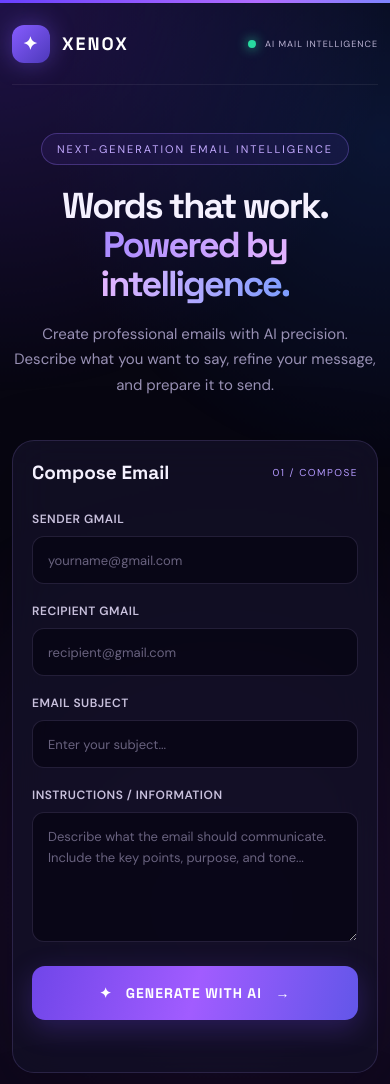
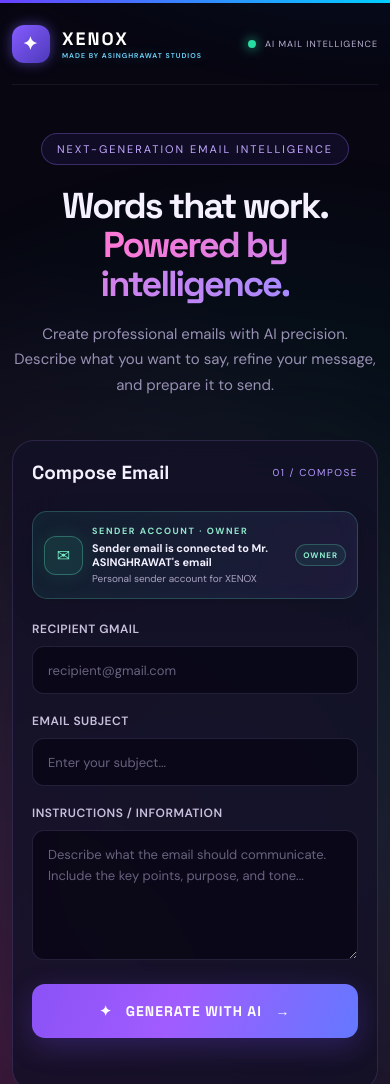
Before and after one commit to asinghrawat602-cyber/XENOX_AI, a plain HTML site: page index.html in a window 390 px wide. Shown: the top 1084 px of the page. Drawn offline with Linux system fonts and the light colour scheme.

```diff
--- a/index.html
+++ b/index.html
@@ -1,9 +1,9 @@
-
 <!DOCTYPE html>
 <html lang="en">
 <head>
     <meta charset="UTF-8">
     <meta name="viewport" content="width=device-width, initial-scale=1.0">
+    <meta name="theme-color" content="#070611">
     <title>XENOX — AI Mail Intelligence</title>
 
     <link rel="preconnect" href="https://fonts.googleapis.com">
@@ -41,10 +41,12 @@
             inset: -30%;
             z-index: -2;
             background:
-                    radial-gradient(circle at 20% 20%, rgba(116, 65, 255, .23), transparent 32%),
-                    radial-gradient(circle at 80% 30%, rgba(36, 108, 255, .15), transparent 30%),
-                    radial-gradient(circle at 55% 85%, rgba(172, 65, 255, .15), transparent 35%);
-            animation: aurora 14s ease-in-out infinite alternate;
+                radial-gradient(circle at 15% 25%, rgba(140, 65, 255, .34), transparent 32%),
+                radial-gradient(circle at 85% 20%, rgba(0, 145, 255, .27), transparent 32%),
+                radial-gradient(circle at 50% 85%, rgba(255, 55, 190, .23), transparent 35%),
+                radial-gradient(circle at 75% 75%, rgba(0, 255, 210, .13), transparent 30%);
+            background-size: 180% 180%;
+            animation: colorAurora 12s ease-in-out infinite alternate;
         }
 
         body::after {
@@ -54,15 +56,25 @@
             z-index: -1;
             opacity: .12;
             background-image:
-                    linear-gradient(rgba(255,255,255,.035) 1px, transparent 1px),
-                    linear-gradient(90deg, rgba(255,255,255,.035) 1px, transparent 1px);
+                linear-gradient(rgba(255,255,255,.035) 1px, transparent 1px),
+                linear-gradient(90deg, rgba(255,255,255,.035) 1px, transparent 1px);
             background-size: 48px 48px;
             pointer-events: none;
         }
 
-        @keyframes aurora {
-            from { transform: translate(-2%, -1%) scale(1); }
-            to { transform: translate(2%, 2%) scale(1.12); }
+        @keyframes colorAurora {
+            0% {
+                background-position: 0% 20%;
+                transform: translate(-2%, -1%) scale(1);
+            }
+            50% {
+                background-position: 100% 80%;
+                transform: translate(2%, 2%) scale(1.08);
+            }
+            100% {
+                background-position: 30% 100%;
+                transform: translate(-1%, 2%) scale(1.12);
+            }
         }
 
         button, input, textarea {
@@ -71,13 +83,13 @@
 
         .top-line {
             height: 3px;
-            background: linear-gradient(90deg, #6941ff, #b16cff, #4c9dff, #6941ff);
-            background-size: 200%;
-            animation: shine 5s linear infinite;
+            background: linear-gradient(90deg, #6941ff, #00cfff, #ff62d5, #6941ff);
+            background-size: 300% 100%;
+            animation: topColorFlow 5s linear infinite;
         }
 
-        @keyframes shine {
-            to { background-position: 200% center; }
+        @keyframes topColorFlow {
+            to { background-position: 300% 0; }
         }
 
         .container {
@@ -86,11 +98,12 @@
         }
 
         header {
-            height: 82px;
+            min-height: 82px;
             display: flex;
             align-items: center;
             justify-content: space-between;
             border-bottom: 1px solid rgba(255,255,255,.07);
+            gap: 15px;
         }
 
         .brand {
@@ -101,7 +114,76 @@
             font-size: 23px;
             font-weight: 700;
             letter-spacing: 2px;
-            color: #ffffff;
+            color: #fff;
+        }
+
+        .brand-copy {
+            display: flex;
+            flex-direction: column;
+            gap: 2px;
+        }
+
+        .brand-byline {
+            color: #a99bc9;
+            font-family: 'DM Sans', sans-serif;
+            font-size: 9px;
+            font-weight: 600;
+            letter-spacing: 1.45px;
+            line-height: 1.2;
+            text-transform: uppercase;
+            animation: studioGlow 5s ease-in-out infinite alternate;
+        }
+
+        @keyframes studioGlow {
+            from {
+                color: #9b8bbd;
+                text-shadow: 0 0 5px rgba(145,103,255,.15);
+            }
+            to {
+                color: #70d9ff;
+                text-shadow: 0 0 12px rgba(112,217,255,.42);
+            }
+        }
+
+        .owner-card {
+            display: flex;
+            align-items: center;
+            gap: 13px;
+            margin-bottom: 22px;
+            padding: 16px 17px;
+            border: 1px solid rgba(95, 225, 190, .24);
+            border-radius: 15px;
+            background: linear-gradient(110deg, rgba(18,117,100,.15), rgba(104,77,190,.13));
+            box-shadow: inset 0 0 22px rgba(80,220,190,.035), 0 8px 28px rgba(0,0,0,.12);
+        }
+
+        .owner-icon {
+            width: 39px;
+            height: 39px;
+            flex: 0 0 39px;
+            display: grid;
+            place-items: center;
+            border: 1px solid rgba(105,240,197,.3);
+            border-radius: 12px;
+            color: #75efc7;
+            background: rgba(48,194,151,.12);
+            box-shadow: 0 0 20px rgba(48,194,151,.12);
+        }
+
+        .owner-copy { min-width: 0; flex: 1; }
+        .owner-label { color: #8fe7cb; font-size: 9px; font-weight: 700; letter-spacing: 1.6px; }
+        .owner-title { margin-top: 4px; color: #f3f0ff; font-size: 13px; font-weight: 700; }
+        .owner-subtitle { margin-top: 3px; color: #aaa3c2; font-size: 11px; }
+
+        .owner-state {
+            padding: 6px 9px;
+            border: 1px solid rgba(105,240,197,.24);
+            border-radius: 30px;
+            color: #8ff0ce;
+            background: rgba(48,194,151,.09);
+            font-size: 9px;
+            font-weight: 700;
+            letter-spacing: 1px;
         }
 
         .brand-icon {
@@ -111,7 +193,15 @@
             place-items: center;
             border-radius: 12px;
             background: linear-gradient(135deg, #865cff, #4d39ba);
-            box-shadow: 0 0 25px rgba(133, 92, 255, .4);
+            animation: logoGlow 3s ease-in-out infinite alternate;
+        }
+
+        @keyframes logoGlow {
+            from { box-shadow: 0 0 12px rgba(133,92,255,.35); }
+            to {
+                box-shadow: 0 0 22px rgba(133,92,255,.8),
+                            0 0 42px rgba(0,180,255,.35);
+            }
         }
 
         .status {
@@ -140,10 +230,10 @@
         .eyebrow {
             display: inline-block;
             padding: 8px 15px;
-            border: 1px solid rgba(157, 119, 255, .3);
+            border: 1px solid rgba(157,119,255,.3);
             border-radius: 30px;
             color: #c3aaff;
-            background: rgba(124, 83, 255, .09);
+            background: rgba(124,83,255,.09);
             font-size: 11px;
             letter-spacing: 2px;
             margin-bottom: 22px;
@@ -157,10 +247,16 @@
         }
 
         h1 span {
-            background: linear-gradient(100deg, #a88aff, #e2b4ff, #7c9dff);
+            background: linear-gradient(90deg, #a88aff, #45caff, #ff78d5, #a88aff);
+            background-size: 300% auto;
             -webkit-background-clip: text;
             background-clip: text;
             color: transparent;
+            animation: textColorFlow 6s linear infinite;
+        }
+
+        @keyframes textColorFlow {
+            to { background-position: 300% center; }
         }
 
         .hero p {
@@ -186,6 +282,12 @@
             background: var(--panel);
             backdrop-filter: blur(22px);
             box-shadow: 0 20px 70px rgba(0,0,0,.25);
+            transition: border-color .4s ease, box-shadow .4s ease, transform .4s ease;
+        }
+
+        .panel:hover {
+            border-color: rgba(157,119,255,.48);
+            box-shadow: 0 20px 70px rgba(0,0,0,.3), 0 0 28px rgba(125,83,255,.10);
         }
 
         .panel-heading {
@@ -206,9 +308,7 @@
             letter-spacing: 1.5px;
         }
 
-        .field {
-            margin-bottom: 19px;
-        }
+        .field { margin-bottom: 19px; }
 
         label {
             display: block;
@@ -221,19 +321,17 @@
 
         input, textarea {
             width: 100%;
-            border: 1px solid rgba(171, 151, 221, .17);
+            border: 1px solid rgba(171,151,221,.17);
             outline: none;
             border-radius: 12px;
-            background: rgba(5, 4, 17, .65);
+            background: rgba(5,4,17,.65);
             color: #f5f1ff;
             padding: 14px 15px;
             font-size: 13px;
             transition: .25s;
         }
 
-        input {
-            height: 48px;
-        }
+        input { height: 48px; }
 
         textarea {
             min-height: 130px;
@@ -241,13 +339,11 @@
             line-height: 1.6;
         }
 
-        input::placeholder, textarea::placeholder {
-            color: #69627f;
-        }
+        input::placeholder, textarea::placeholder { color: #69627f; }
 
         input:focus, textarea:focus {
-            border-color: rgba(155, 115, 255, .8);
-            box-shadow: 0 0 0 3px rgba(130, 85, 255, .1);
+            border-color: rgba(155,115,255,.8);
+            box-shadow: 0 0 0 3px rgba(130,85,255,.1);
         }
 
         .primary-btn {
@@ -261,28 +357,32 @@
             font-weight: 700;
             letter-spacing: 1px;
             cursor: pointer;
-            background: linear-gradient(105deg, #7046e9, #a15cff, #6256e9);
-            box-shadow: 0 8px 28px rgba(119, 77, 255, .25);
+            background: linear-gradient(110deg, #7046e9, #a15cff, #398cff, #7046e9);
+            background-size: 300% 100%;
+            animation: buttonColorFlow 7s ease infinite;
+            box-shadow: 0 8px 28px rgba(119,77,255,.25);
             transition: .25s;
+        }
+
+        @keyframes buttonColorFlow {
+            0% { background-position: 0% 50%; }
+            50% { background-position: 100% 50%; }
+            100% { background-position: 0% 50%; }
         }
 
         .primary-btn:hover {
             transform: translateY(-2px);
-            box-shadow: 0 12px 35px rgba(119, 77, 255, .4);
+            box-shadow: 0 12px 35px rgba(119,77,255,.4);
         }
 
-        .primary-btn:disabled {
-            opacity: .6;
-            cursor: wait;
-            transform: none;
-        }
+        .primary-btn:disabled { opacity: .6; cursor: wait; transform: none; }
 
         .preview-area {
             min-height: 340px;
             padding: 19px;
-            border: 1px solid rgba(171, 151, 221, .13);
+            border: 1px solid rgba(171,151,221,.13);
             border-radius: 14px;
-            background: rgba(5, 4, 17, .55);
+            background: rgba(5,4,17,.55);
             color: #e5def5;
             font-size: 13px;
             line-height: 1.85;
@@ -291,9 +391,7 @@
             overflow-wrap: anywhere;
         }
 
-        .preview-area:focus {
-            border-color: rgba(155, 115, 255, .7);
-        }
+        .preview-area:focus { border-color: rgba(155,115,255,.7); }
 
         .preview-area:empty::before {
             content: "Your AI-generated email will appear here...";
@@ -311,7 +409,7 @@
             flex: 1 1 0;
             min-height: 47px;
             padding: 0 15px;
-            border: 1px solid rgba(171, 151, 221, .2);
+            border: 1px solid rgba(171,151,221,.2);
             border-radius: 12px;
             color: #dcd4f2;
             background: rgba(255,255,255,.035);
@@ -323,8 +421,8 @@
         }
 
         .secondary-btn:hover {
-            border-color: rgba(170, 132, 255, .65);
-            background: rgba(137, 94, 255, .12);
+            border-color: rgba(170,132,255,.65);
+            background: rgba(137,94,255,.12);
             transform: translateY(-2px);
         }
 
@@ -332,37 +430,27 @@
             flex: 1 1 100% !important;
             min-height: 66px;
             margin-top: 8px;
-            border: 1px solid rgba(113, 255, 202, .28);
+            border: 1px solid rgba(113,255,202,.28);
             border-radius: 15px;
-            color: #ffffff;
+            color: #fff;
             font-family: 'Space Grotesk', sans-serif;
             font-size: 16px;
             font-weight: 700;
             letter-spacing: 1.2px;
-            background: linear-gradient(105deg, #087c62, #159c83 48%, #6950d9);
-            box-shadow:
-                    0 8px 30px rgba(21, 190, 142, .18),
-                    0 0 24px rgba(125, 86, 255, .12);
+            background: linear-gradient(110deg, #087c62, #159cba, #6950d9, #087c62);
+            background-size: 300% 100%;
+            animation: buttonColorFlow 8s ease infinite;
+            box-shadow: 0 8px 30px rgba(21,190,142,.18), 0 0 24px rgba(125,86,255,.12);
             transition: all .3s ease;
         }
 
         .send-btn:hover {
             transform: translateY(-3px);
-            background: linear-gradient(105deg, #0b9875, #20b997 48%, #8465f5);
-            box-shadow:
-                    0 13px 38px rgba(21, 190, 142, .28),
-                    0 0 32px rgba(125, 86, 255, .2);
+            box-shadow: 0 13px 38px rgba(21,190,142,.28), 0 0 32px rgba(125,86,255,.2);
         }
 
-        .send-btn:disabled {
-            opacity: .55;
-            cursor: not-allowed;
-            transform: none;
-        }
-
-        .preview-actions .send-btn {
-            order: 3;
-        }
+        .send-btn:disabled { opacity: .55; cursor: not-allowed; transform: none; }
+        .preview-actions .send-btn { order: 3; }
 
         .message {
             min-height: 20px;
@@ -372,13 +460,8 @@
             line-height: 1.5;
         }
 
-        .message.error {
-            color: #ff8e9b;
-        }
-
-        .message.success {
-            color: #55e6b2;
-        }
+        .message.error { color: #ff8e9b; }
+        .message.success { color: #55e6b2; }
 
         footer {
             padding: 25px 0;
@@ -390,38 +473,31 @@
         }
 
         @media (max-width: 800px) {
-            .workspace {
-                grid-template-columns: 1fr;
-            }
-
-            .hero {
-                padding-top: 48px;
-            }
+            .workspace { grid-template-columns: 1fr; }
+            .hero { padding-top: 48px; }
         }
 
         @media (max-width: 480px) {
-            .container {
-                width: min(100% - 24px, 1180px);
+            .container { width: min(100% - 24px, 1180px); }
+            .panel { padding: 19px; }
+            .brand { font-size: 18px; }
+            .brand-byline { font-size: 7px; letter-spacing: 1px; }
+            .owner-card { gap: 9px; padding: 13px 11px; }
+            .owner-title { font-size: 11px; }
+            .owner-subtitle { font-size: 10px; }
+            .owner-state { font-size: 8px; padding: 5px 7px; }
+            .status { font-size: 9px; }
+            .preview-actions .secondary-btn:not(.send-btn) { flex: 1 1 100%; }
+            .send-btn { min-height: 60px; }
+        }
+
+        @media (prefers-reduced-motion: reduce) {
+            body::before, h1 span, .brand-icon, .primary-btn, .send-btn, .top-line {
+                animation: none !important;
             }
-
-            .panel {
-                padding: 19px;
-            }
-
-            .brand {
-                font-size: 18px;
-            }
-
-            .status {
-                font-size: 9px;
-            }
-
-            .preview-actions .secondary-btn:not(.send-btn) {
-                flex: 1 1 100%;
-            }
-
-            .send-btn {
-                min-height: 60px;
+            *, *::before, *::after {
+                scroll-behavior: auto !important;
+                transition-duration: .01ms !important;
             }
         }
     </style>
@@ -434,7 +510,10 @@
     <header>
         <div class="brand">
             <div class="brand-icon">✦</div>
-            XENOX
+            <div class="brand-copy">
+                <span>XENOX</span>
+                <span class="brand-byline">MADE BY ASINGHRAWAT STUDIOS</span>
+            </div>
         </div>
 
         <div class="status">
@@ -460,30 +539,30 @@
                 <span class="panel-tag">01 / COMPOSE</span>
             </div>
 
+            <div class="owner-card" aria-label="Owner sender account">
+                <div class="owner-icon">✉</div>
+                <div class="owner-copy">
+                    <div class="owner-label">SENDER ACCOUNT · OWNER</div>
+                    <div class="owner-title">Sender email is connected to Mr. ASINGHRAWAT's email</div>
+                    <div class="owner-subtitle">Personal sender account for XENOX</div>
+                </div>
+                <span class="owner-state">OWNER</span>
+            </div>
+
             <form id="emailForm">
                 <div class="field">
-                    <label for="sender">SENDER GMAIL</label>
-                    <input id="sender" type="email"
-                           placeholder="yourname@gmail.com" required>
-                </div>
-
-                <div class="field">
                     <label for="recipient">RECIPIENT GMAIL</label>
-                    <input id="recipient" type="email"
-                           placeholder="recipient@gmail.com" required>
+                    <input id="recipient" type="email" placeholder="recipient@gmail.com" required>
                 </div>
 
                 <div class="field">
                     <label for="subject">EMAIL SUBJECT</label>
-                    <input id="subject" type="text"
-                           placeholder="Enter your subject..." required>
+                    <input id="subject" type="text" placeholder="Enter your subject..." required>
                 </div>
 
                 <div class="field">
                     <label for="information">INSTRUCTIONS / INFORMATION</label>
-                    <textarea id="information"
-                              placeholder="Describe what the email should communicate. Include the key points, purpose, and tone..."
-                              required></textarea>
+                    <textarea id="information" placeholder="Describe what the email should communicate. Include the key points, purpose, and tone..." required></textarea>
                 </div>
 
                 <button class="primary-btn" id="generateBtn" type="submit">
@@ -500,23 +579,12 @@
                 <span class="panel-tag">02 / PREVIEW</span>
             </div>
 
-            <div class="preview-area"
-                 id="emailPreview"
-                 contenteditable="true"
-                 spellcheck="true"></div>
+            <div class="preview-area" id="emailPreview" contenteditable="true" spellcheck="true"></div>
 
             <div class="preview-actions">
-                <button class="secondary-btn" id="copyBtn" type="button">
-                    ▣ &nbsp; COPY
-                </button>
-
-                <button class="secondary-btn" id="regenerateBtn" type="button">
-                    ↻ &nbsp; REGENERATE
-                </button>
-
-                <button class="secondary-btn send-btn" id="sendBtn" type="button">
-                    ✉ &nbsp; SEND GMAIL &nbsp; →
-                </button>
+                <button class="secondary-btn" id="copyBtn" type="button">▣ &nbsp; COPY</button>
+                <button class="secondary-btn" id="regenerateBtn" type="button">↻ &nbsp; REGENERATE</button>
+                <button class="secondary-btn send-btn" id="sendBtn" type="button">✉ &nbsp; SEND GMAIL &nbsp; →</button>
             </div>
 
             <div class="message" id="sendMessage" aria-live="polite">
@@ -531,6 +599,8 @@
 </div>
 
 <script>
+    const API_BASE = "https://xenox-ai.onrender.com";
+
     const form = document.getElementById("emailForm");
     const generateBtn = document.getElementById("generateBtn");
     const regenerateBtn = document.getElementById("regenerateBtn");
@@ -541,7 +611,9 @@
     const generateMessage = document.getElementById("generateMessage");
     const sendMessage = document.getElementById("sendMessage");
 
-    const sender = document.getElementById("sender");
+    // Keep this aligned with the Gmail account authorized in Google OAuth.
+    const OWNER_EMAIL = "arpit132009@gmail.com";
+
     const recipient = document.getElementById("recipient");
     const subject = document.getElementById("subject");
     const information = document.getElementById("information");
@@ -553,45 +625,46 @@
 
     function getEmailData() {
         return {
-            sender: sender.value.trim(),
+            sender: OWNER_EMAIL,
             recipient: recipient.value.trim(),
             subject: subject.value.trim(),
             information: information.value.trim()
         };
     }
 
+    async function readResponse(response) {
+        const contentType = response.headers.get("content-type") || "";
+
+        if (!contentType.includes("application/json")) {
+            throw new Error("The server returned an unexpected response. Please check the backend.");
+        }
+
+        return await response.json();
+    }
+
     async function generateEmail() {
         const data = getEmailData();
 
-        if (!data.sender || !data.recipient ||
-            !data.subject || !data.information) {
-            showMessage(generateMessage,
-                "Please complete all fields first.", "error");
+        if (!data.sender || !data.recipient || !data.subject || !data.information) {
+            showMessage(generateMessage, "Please complete all fields first.", "error");
             return;
         }
 
         generateBtn.disabled = true;
         regenerateBtn.disabled = true;
-
-        showMessage(generateMessage,
-            "XENOX AI is creating your email...");
+        showMessage(generateMessage, "XENOX AI is creating your email...");
 
         try {
-            const response = await fetch("/api/ai/generate-email", {
+            const response = await fetch(API_BASE + "/api/ai/generate-email", {
                 method: "POST",
-                headers: {
-                    "Content-Type": "application/json"
-                },
+                headers: { "Content-Type": "application/json" },
                 body: JSON.stringify(data)
             });
 
-            const result = await response.json();
+            const result = await readResponse(response);
 
             if (!response.ok) {
-                throw new Error(
-                    result.message || result.error ||
-                    "Email generation failed."
-                );
+                throw new Error(result.message || result.error || "Email generation failed.");
             }
 
             if (!result.body) {
@@ -599,12 +672,8 @@
             }
 
             preview.textContent = result.body;
-
-            showMessage(generateMessage,
-                "Email generated successfully.", "success");
-
-            showMessage(sendMessage,
-                "Review and edit your email before sending.");
+            showMessage(generateMessage, "Email generated successfully.", "success");
+            showMessage(sendMessage, "Review and edit your email before sending.");
 
         } catch (error) {
             showMessage(generateMessage, error.message, "error");
@@ -627,18 +696,15 @@
         const body = preview.innerText.trim();
 
         if (!body) {
-            showMessage(sendMessage,
-                "Generate an email before copying.", "error");
+            showMessage(sendMessage, "Generate an email before copying.", "error");
             return;
         }
 
         try {
             await navigator.clipboard.writeText(body);
-            showMessage(sendMessage,
-                "Email copied to clipboard.", "success");
+            showMessage(sendMessage, "Email copied to clipboard.", "success");
         } catch (error) {
-            showMessage(sendMessage,
-                "Clipboard access was unavailable.", "error");
+            showMessage(sendMessage, "Clipboard access was unavailable.", "error");
         }
     });
 
@@ -646,50 +712,39 @@
         const body = preview.innerText.trim();
 
         if (!body) {
-            showMessage(sendMessage,
-                "Generate an email before sending.", "error");
+            showMessage(sendMessage, "Generate an email before sending.", "error");
             return;
         }
 
         const data = {
-            sender: sender.value.trim(),
+            sender: OWNER_EMAIL,
             recipient: recipient.value.trim(),
             subject: subject.value.trim(),
             body: body
         };
 
-        if (!data.sender || !data.recipient || !data.subject) {
-            showMessage(sendMessage,
-                "Complete the sender, recipient, and subject fields.",
-                "error");
+        if (!data.recipient || !data.subject) {
+            showMessage(sendMessage, "Complete the recipient and subject fields.", "error");
             return;
         }
 
         sendBtn.disabled = true;
-        showMessage(sendMessage,
-            "Connecting to the Gmail sending service...");
+        showMessage(sendMessage, "Connecting to the Gmail sending service...");
 
         try {
-            const response = await fetch("/api/mail/send", {
+            const response = await fetch(API_BASE + "/api/mail/send", {
                 method: "POST",
-                headers: {
-                    "Content-Type": "application/json"
-                },
+                headers: { "Content-Type": "application/json" },
                 body: JSON.stringify(data)
             });
 
-            const result = await response.json();
+            const result = await readResponse(response);
 
             if (!response.ok) {
-                throw new Error(
-                    result.message || result.error ||
-                    "Gmail sending failed."
-                );
+                throw new Error(result.message || result.error || "Gmail sending failed.");
             }
 
-            showMessage(sendMessage,
-                result.message || "The server accepted the email request.",
-                "success");
+            showMessage(sendMessage, result.message || "Email sent successfully.", "success");
 
         } catch (error) {
             showMessage(sendMessage, error.message, "error");
```
